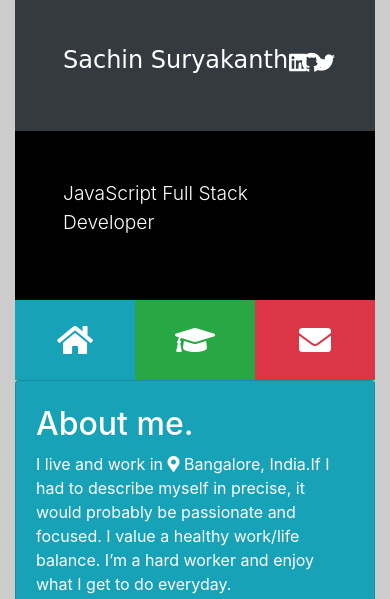
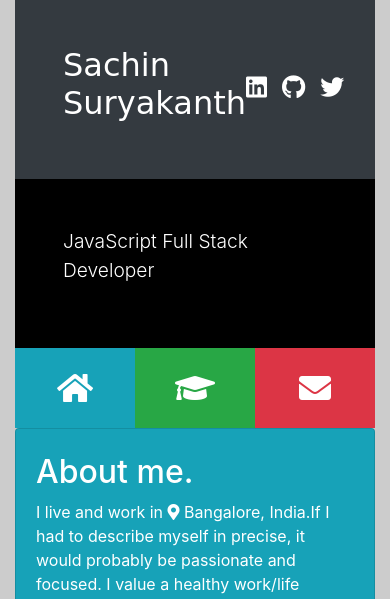
Before and after one commit to sachinmaskalle/portfolio, a plain HTML site: page index.html in a window 390 px wide. Shown: the part 272-871 px from the top of the page. Drawn offline with Linux system fonts and the light colour scheme; a web font is replaced by a local one.

Commit message:
icons responsive size

```diff
--- a/css/style.css
+++ b/css/style.css
@@ -74,12 +74,13 @@ body {
 
 @media (max-width: 540px) {
   .title {
-    font-size: 1.5rem;
+    font-size: 2rem;
   }
   .lead-header {
     font-size: 1.2rem;
   }
-  .social-icons {
-    margin: 0 -12px;
+  i.fab {
+    font-size: 1.5rem;
+    margin-right: 15px;
   }
 }
```
